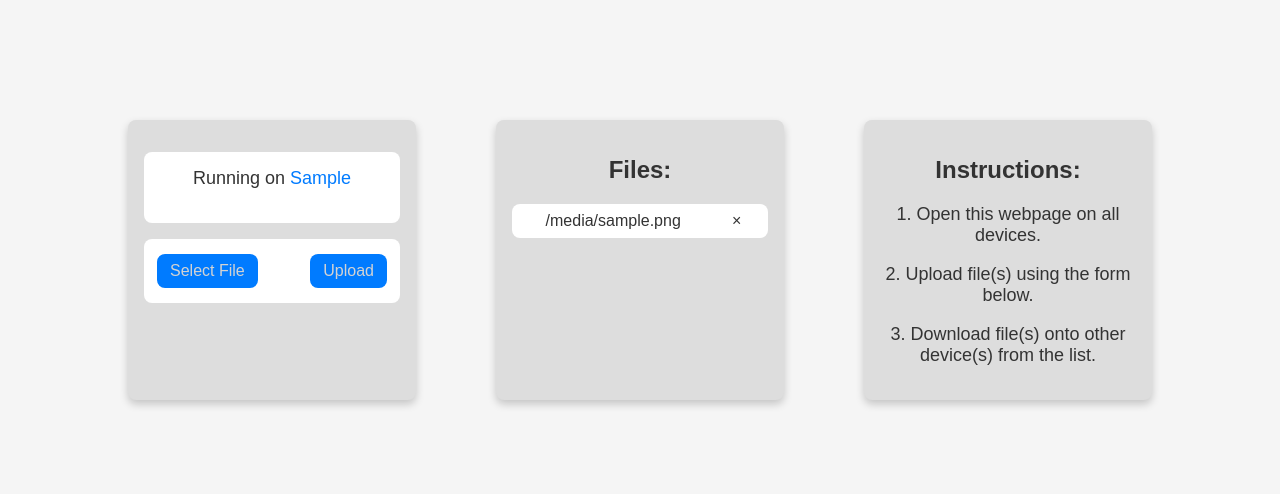
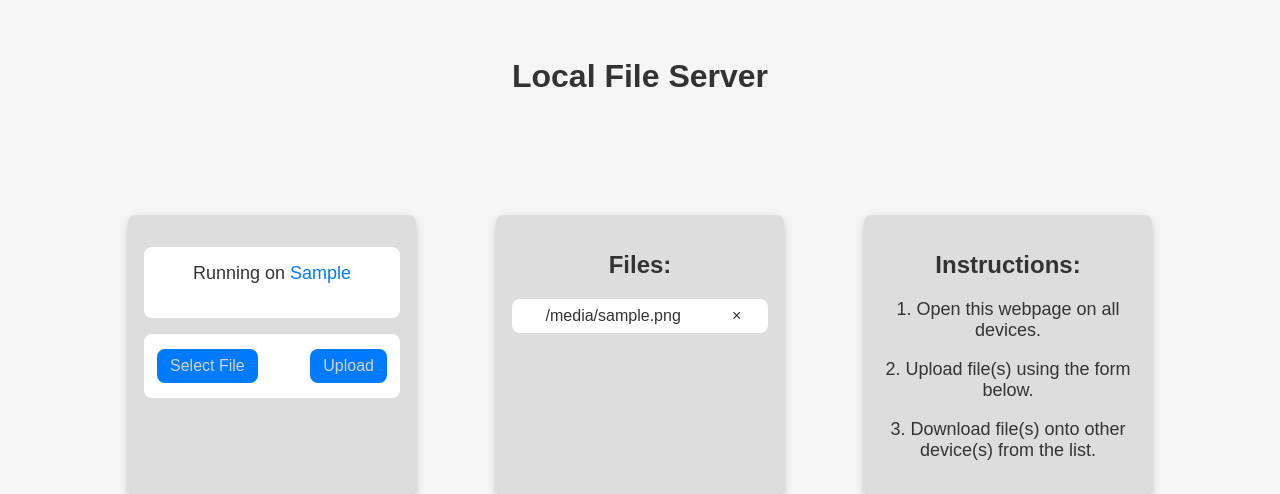
Before and after one commit to mecaneer23/local-file-server, a Flask app: template templates/index.html in a window 1280 px wide. Shown: the top 494 px of the page. Run offline with Flask 3, Linux system fonts and the light colour scheme; the template is opened without the code that fills it: most values are stand-ins (such as "Sample title", 1, 10 or a date in 2020); parts of the project's set-up code (start-up, migrations or seed data) failed here and were passed over.

Commit message:
feature: add title

```diff
--- a/static/style.css
+++ b/static/style.css
@@ -2,6 +2,10 @@ body {
     font-family: 'Arial', sans-serif;
     background-color: #f5f5f5;
     color: #333;
+}
+
+h1 {
+    text-align: center;
 }
 
 .container {
--- a/templates/index.html
+++ b/templates/index.html
@@ -9,6 +9,7 @@
 </head>
 
 <body>
+    <h1><br />Local File Server</h1>
     <div class="container">
         <div class="section">
             <div class="box">
```
